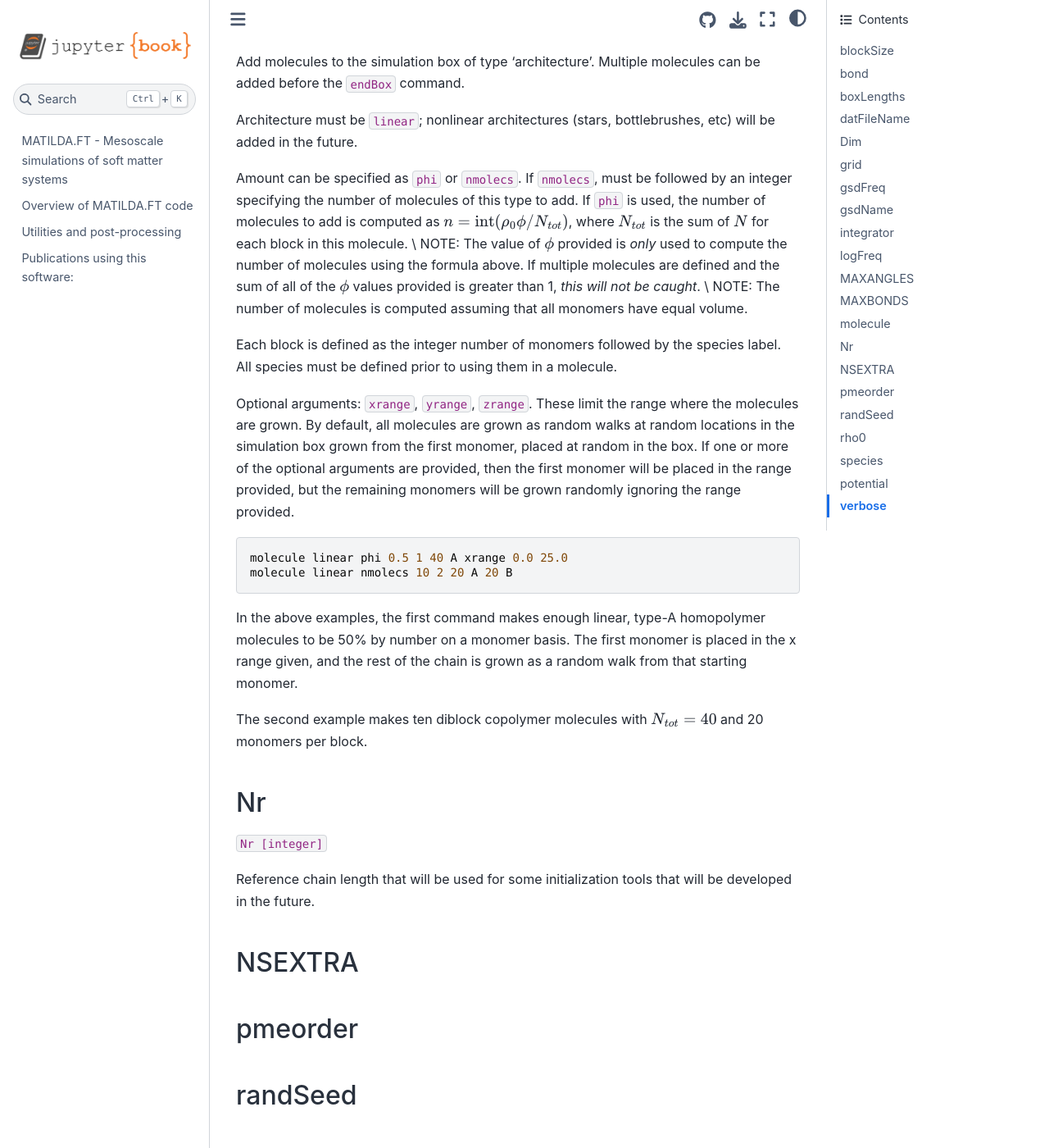
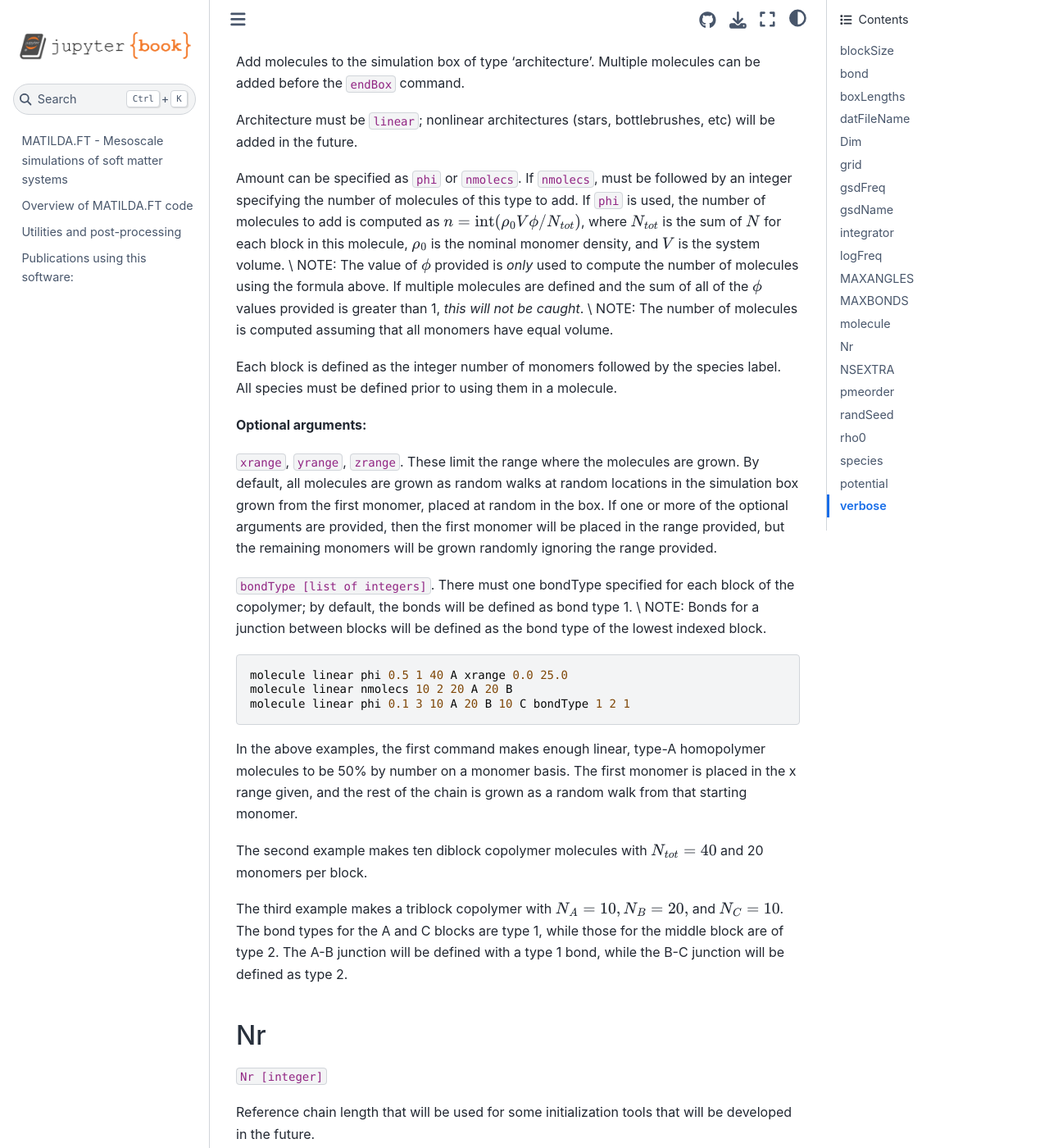
Before and after one commit to rar-ensemble/MATILDA.FT-docs, a Jupyter Book: the page built from ps/psKeywords.md, in a window 1280 px wide and 1400 px high, scrolled down 2701 px. Shown: the whole window at 82% size. Built offline with Jupyter Book 1.0.4 settings and Sphinx 7.4.7 and the Sphinx Book theme 1.1.4, drawn with Linux system fonts in a browser that asks for light colours; pages that are not in the unit, such as notebooks, are missing from menus.

Commit message:
added more to psKeywords, renamed ticg folder

````diff
--- a/_toc.yml
+++ b/_toc.yml
@@ -5,9 +5,9 @@ format: jb-book
 root: intro
 chapters:
 - file: Overview
-- file: ticg/particles
+- file: ps/particles
   sections:
-  - file: ticg/psKeywords
+  - file: ps/psKeywords
 - file: fts/fts
   sections:
   - file: fts/integration
--- a/ticg/psKeywords.md
+++ b/ps/psKeywords.md
@@ -98,7 +98,7 @@ Add molecules to the simulation box of type 'architecture'. Multiple molecules c
 
 Architecture must be `linear`; nonlinear architectures (stars, bottlebrushes, etc) will be added in the future.
 
-Amount can be specified as `phi` or `nmolecs`. If `nmolecs`, must be followed by an integer specifying the number of molecules of this type to add. If `phi` is used, the number of molecules to add is computed as $n = \textrm{int}(\rho_0 \phi / N_{tot})$, where $N_{tot}$ is the sum of $N$ for each block in this molecule.
+Amount can be specified as `phi` or `nmolecs`. If `nmolecs`, must be followed by an integer specifying the number of molecules of this type to add. If `phi` is used, the number of molecules to add is computed as $n = \textrm{int}(\rho_0 V \phi / N_{tot})$, where $N_{tot}$ is the sum of $N$ for each block in this molecule, $\rho_0$ is the nominal monomer density, and $V$ is the system volume.
 \\
 NOTE: The value of $\phi$ provided is *only* used to compute the number of molecules using the formula above. If multiple molecules are defined and the sum of all of the $\phi$ values provided is greater than 1, *this will not be caught*.
 \\
@@ -106,16 +106,25 @@ NOTE: The number of molecules is computed assuming that all monomers have equal
 
 Each block is defined as the integer number of monomers followed by the species label. All species must be defined prior to using them in a molecule.
 
-Optional arguments: `xrange`, `yrange`, `zrange`. These limit the range where the molecules are grown. By default, all molecules are grown as random walks at random locations in the simulation box grown from the first monomer, placed at random in the box. If one or more of the optional arguments are provided, then the first monomer will be placed in the range provided, but the remaining monomers will be grown randomly ignoring the range provided.
+**Optional arguments:**
+
+`xrange`, `yrange`, `zrange`. These limit the range where the molecules are grown. By default, all molecules are grown as random walks at random locations in the simulation box grown from the first monomer, placed at random in the box. If one or more of the optional arguments are provided, then the first monomer will be placed in the range provided, but the remaining monomers will be grown randomly ignoring the range provided.
+
+`bondType [list of integers]`. There must one bondType specified for each block of the copolymer; by default, the bonds will be defined as bond type 1.
+\\
+NOTE: Bonds for a junction between blocks will be defined as the bond type of the lowest indexed block.
 
 ```
 molecule linear phi 0.5 1 40 A xrange 0.0 25.0
 molecule linear nmolecs 10 2 20 A 20 B
+molecule linear phi 0.1 3 10 A 20 B 10 C bondType 1 2 1
 ```
 
 In the above examples, the first command makes enough linear, type-A homopolymer molecules to be 50\% by number on a monomer basis. The first monomer is placed in the x range given, and the rest of the chain is grown as a random walk from that starting monomer.
 
 The second example makes ten diblock copolymer molecules with $N_{tot} = 40$ and 20 monomers per block.
+
+The third example makes a triblock copolymer with $N_A=10, N_B=20,$ and $N_C=10$. The bond types for the A and C blocks are type 1, while those for the middle block are of type 2. The A-B junction will be defined with a type 1 bond, while the B-C junction will be defined as type 2.
 
 #### Nr
 `Nr [integer]`
````
Also changed, not shown: 2 other files.
